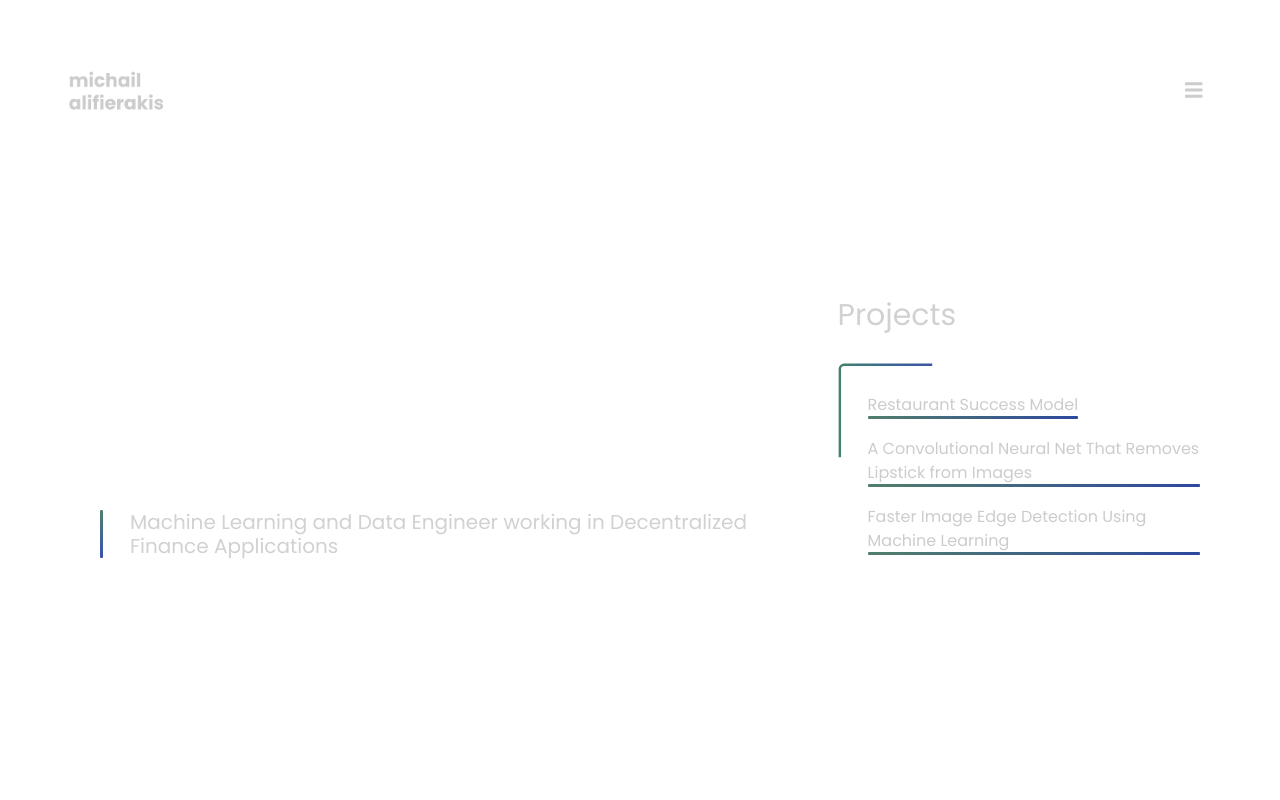
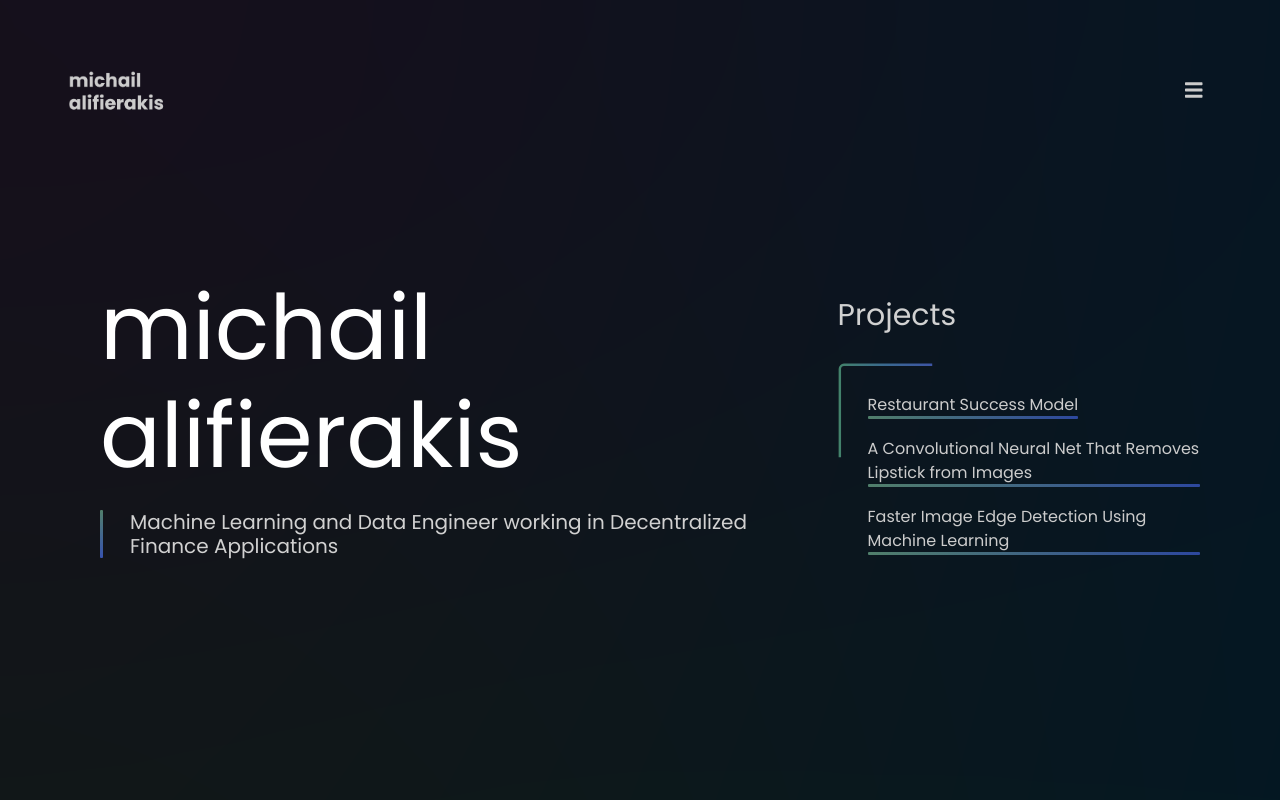
Before and after one commit to juliannetorres31/Michalis-Portfolio, a website: page index.html in a window 1280 px wide. Drawn offline with nearby package versions, Linux system fonts and the light colour scheme; files whose address does not match are found by name; a web font is replaced by a local one.

Commit message:
Update style.css

```diff
--- a/style.css
+++ b/style.css
@@ -219,7 +219,7 @@ html {
  /* outter body (change background color here) */
  body {
     color: #d1d1d1;
-    background-image: url(./images/grad.png);
+    background-image: url(./grad.png);
     /*background: radial-gradient(circle, rgba(10,24,35,1) 0%, rgba(18,25,26,1) 67%, rgba(19,17,27,1) 100%);*/
     font-family: 'Poppins', sans-serif;
 
```
